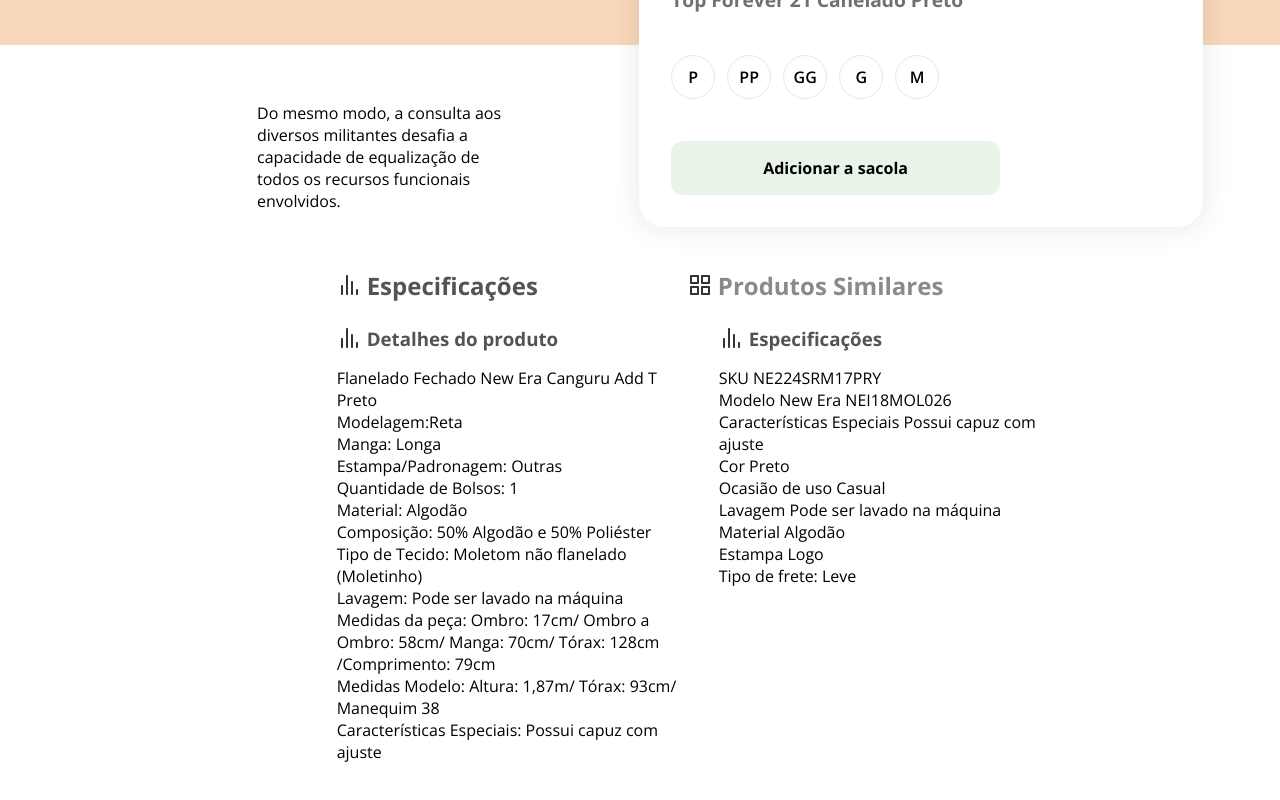
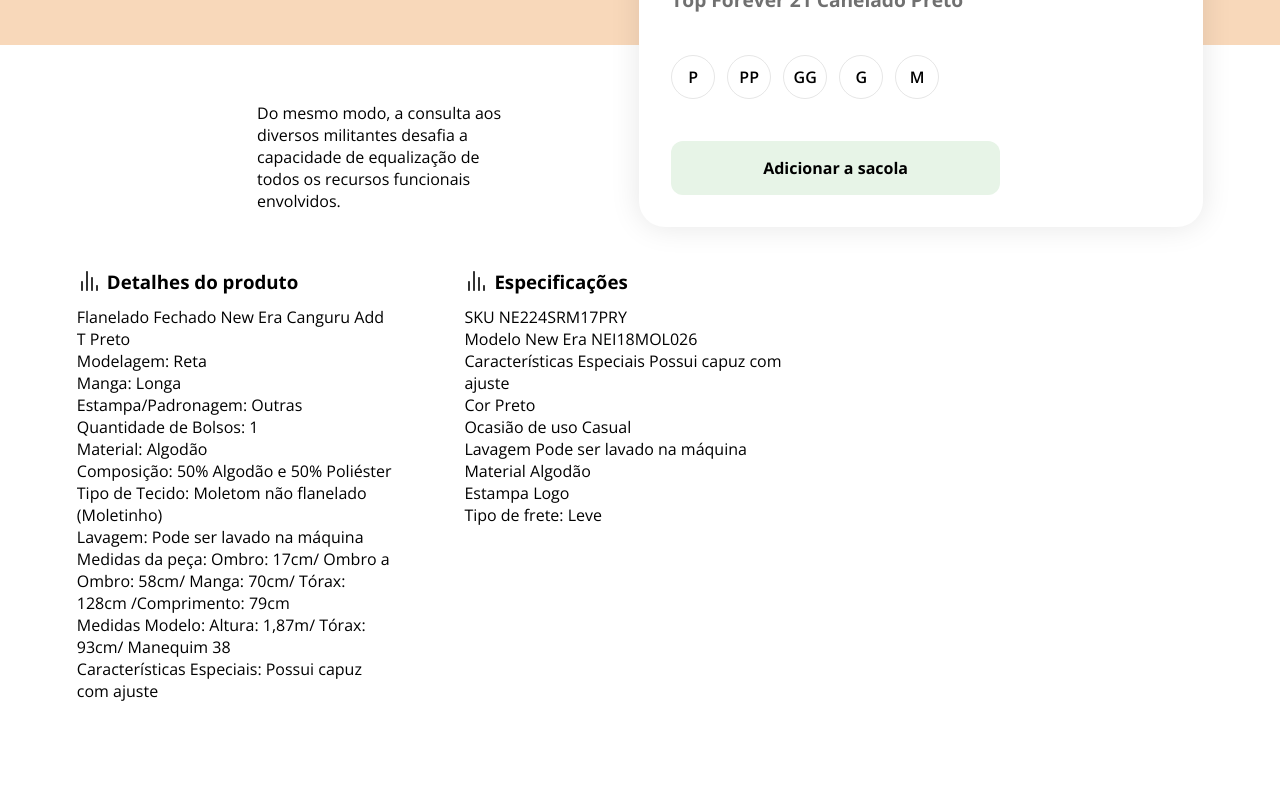
Before and after one commit to marlon307/project-respponse, a Next.js app: page /product/product.module in a window 1280 px wide. Shown: the part 687-1487 px from the top of the page. Before the commit the page ends 1450 px from the top, so only its background shows below. Built offline with nearby package versions, Linux system fonts and the light colour scheme.

Commit message:
Page product detail update

```diff
--- /dev/null
+++ b/components/Cards/CardDetail/Detail.tsx
@@ -0,0 +1,31 @@
+import React from 'react';
+import Svg from '../../../assets/Svg';
+import style from './style.module.scss';
+
+function Detail() {
+  return (
+    <div className={ style.detail }>
+      <h3>
+        <Svg icoName="spec" />
+        Detalhes do produto
+      </h3>
+      <span>Flanelado Fechado New Era Canguru Add T Preto</span>
+      <span>Modelagem: Reta</span>
+      <span>Manga: Longa</span>
+      <span>Estampa/Padronagem: Outras</span>
+      <span>Quantidade de Bolsos: 1</span>
+      <span>Material: Algodão</span>
+      <span>Composição: 50% Algodão e 50% Poliéster</span>
+      <span>Tipo de Tecido: Moletom não flanelado (Moletinho)</span>
+      <span> Lavagem: Pode ser lavado na máquina</span>
+      <span>
+        Medidas da peça: Ombro: 17cm/ Ombro a Ombro: 58cm/ Manga:
+        70cm/ Tórax: 128cm /Comprimento: 79cm
+      </span>
+      <span> Medidas Modelo: Altura: 1,87m/ Tórax: 93cm/ Manequim 38</span>
+      <span>Características Especiais: Possui capuz com ajuste</span>
+    </div>
+  );
+}
+
+export default Detail;
--- /dev/null
+++ b/components/Cards/CardDetail/Spec.tsx
@@ -0,0 +1,25 @@
+import React from 'react';
+import Svg from '../../../assets/Svg';
+import style from './style.module.scss';
+
+function Spec() {
+  return (
+    <div className={ style.detail }>
+      <h3>
+        <Svg icoName="spec" />
+        Especificações
+      </h3>
+      <span>SKU NE224SRM17PRY</span>
+      <span>Modelo New Era NEI18MOL026</span>
+      <span>Características Especiais Possui capuz com ajuste</span>
+      <span>Cor Preto</span>
+      <span>Ocasião de uso Casual</span>
+      <span>Lavagem Pode ser lavado na máquina</span>
+      <span>Material Algodão</span>
+      <span>Estampa Logo</span>
+      <span>Tipo de frete: Leve</span>
+    </div>
+  );
+}
+
+export default Spec;
--- /dev/null
+++ b/components/Cards/CardDetail/style.module.scss
@@ -0,0 +1,23 @@
+// Style Details
+.detail {
+  position: relative;
+  width: 40vh;
+  display: flex;
+  flex-direction: column;
+  align-items: flex-start;
+  justify-content: flex-start;
+  flex: none;
+  margin-right: 6%;
+
+  h3 {
+    display: flex;
+    align-items: center;
+    justify-content: center;
+    gap: 6px;
+    margin-bottom: 12px;
+  }
+
+  span {
+    text-align: start;
+  }
+}
--- a/components/Cards/index.ts
+++ b/components/Cards/index.ts
@@ -3,6 +3,8 @@ import LargeCard from './Large/LargeCard';
 import CardPay from './CardPay/CardPay';
 import CardAdderess from './CardAddress/CardAddress';
 import MinCardOrder from './MinCardOrder/MinCardOrder';
+import DetailsCard from './CardDetail/Detail';
+import Spec from './CardDetail/Spec';
 
 export {
   CardAdderess,
@@ -10,4 +12,6 @@ export {
   LargeCard,
   MinCardOrder,
   SmallCard,
+  DetailsCard,
+  Spec,
 };
--- /dev/null
+++ b/components/SlideDrag/DragItens.tsx
@@ -0,0 +1,16 @@
+import React from 'react';
+import style from './styles/drag.module.scss';
+
+type Props = {
+  children: any
+}
+
+function DragItens({ children }: Props) {
+  return (
+    <div className={ style.drag }>
+      { children }
+    </div>
+  );
+}
+
+export default DragItens;
--- /dev/null
+++ b/components/SlideDrag/styles/drag.module.scss
@@ -0,0 +1,9 @@
+.drag {
+  position: relative;
+  display: flex;
+  align-items: flex-start;
+  justify-content: flex-start;
+  width: 88%;
+  margin: 0 6% 100px;
+  overflow: auto;
+}
--- a/pages/product/[productID].tsx
+++ b/pages/product/[productID].tsx
@@ -4,7 +4,8 @@ import style from './product.module.scss';
 import { options } from '../../service/colorsMock';
 import BarSize from '../../components/Bars/BarSize';
 import AddBag from '../../components/Bars/AddBag';
-import Svg from '../../assets/Svg';
+import DragItens from '../../components/SlideDrag/DragItens';
+import { DetailsCard, Spec } from '../../components/Cards';
 
 function productId() {
   return (
@@ -35,61 +36,10 @@ function productId() {
           <AddBag />
         </div>
       </div>
-      <div className={ style.moreinfo }>
-        <label htmlFor="espec">
-          <input className={ style.teste } type="radio" name="option" id="espec" defaultChecked />
-          <h2>
-            <Svg icoName="spec" />
-            Especificações
-          </h2>
-          <div className={ style.details }>
-            <div className={ style.detail }>
-              <h3>
-                <Svg icoName="spec" />
-                Detalhes do produto
-              </h3>
-              <span>Flanelado Fechado New Era Canguru Add T Preto</span>
-              <span>Modelagem:Reta</span>
-              <span>Manga: Longa</span>
-              <span>Estampa/Padronagem: Outras</span>
-              <span>Quantidade de Bolsos: 1</span>
-              <span>Material: Algodão</span>
-              <span>Composição: 50% Algodão e 50% Poliéster</span>
-              <span>Tipo de Tecido: Moletom não flanelado (Moletinho)</span>
-              <span> Lavagem: Pode ser lavado na máquina</span>
-              <span>
-                Medidas da peça: Ombro: 17cm/ Ombro a Ombro: 58cm/ Manga:
-                70cm/ Tórax: 128cm /Comprimento: 79cm
-              </span>
-              <span> Medidas Modelo: Altura: 1,87m/ Tórax: 93cm/ Manequim 38</span>
-              <span>Características Especiais: Possui capuz com ajuste</span>
-            </div>
-            <div className={ style.spec }>
-              <h3>
-                <Svg icoName="spec" />
-                Especificações
-              </h3>
-              <span>SKU NE224SRM17PRY</span>
-              <span>Modelo New Era NEI18MOL026</span>
-              <span>Características Especiais Possui capuz com ajuste</span>
-              <span>Cor Preto</span>
-              <span>Ocasião de uso Casual</span>
-              <span>Lavagem Pode ser lavado na máquina</span>
-              <span>Material Algodão</span>
-              <span>Estampa Logo</span>
-              <span>Tipo de frete: Leve</span>
-            </div>
-          </div>
-        </label>
-        <label htmlFor="products">
-          <input className={ style.teste } type="radio" name="option" id="products" />
-          <h2>
-            <Svg icoName="similar" />
-            Produtos Similares
-          </h2>
-          <div className={ style.products } />
-        </label>
-      </div>
+      <DragItens>
+        <DetailsCard />
+        <Spec />
+      </DragItens>
     </div>
   );
 }
--- a/pages/product/product.module.scss
+++ b/pages/product/product.module.scss
@@ -50,59 +50,6 @@
   margin-bottom: 42px;
 }
 
-.moreinfo {
-  position: relative;
-  width: 100%;
-  display: flex;
-  align-items: center;
-  justify-content: center;
-  gap: 150px;
-  margin: 0 auto;
-
-  input {
-    display: none;
-  }
-
-  input:checked~h2 {
-    color: #535353;
-  }
-
-  h2 {
-    display: flex;
-    align-items: center;
-    gap: 6px;
-    color: #8a8a8a;
-  }
-}
-
-.details {
-  position: absolute;
-  display: flex;
-  justify-content: center;
-  align-items: flex-start;
-  gap: 32px;
-  margin: 24px 0;
-
-  div {
-    width: 350px;
-
-    h3 {
-      margin-bottom: 16px;
-      display: flex;
-      align-items: center;
-      gap: 6px;
-      color: #535353;
-    }
-
-    span {
-      display: flex;
-      align-items: flex-start;
-      flex-direction: column;
-    }
-  }
-}
-
-
 @media (max-width: 750px) {
   .infos {
     margin-top: 0;
@@ -135,34 +82,4 @@
     margin: 52px auto 0;
     order: 2;
   }
-
-  .moreinfo {
-    gap: 18px;
-    width: 85%;
-
-    h2 {
-      font-size: 0.99em;
-    }
-  }
-
-  .details {
-    width: 100%;
-    justify-content: flex-start;
-    overflow: auto;
-    right: 0;
-
-    h3 {
-      font-size: 0.8em;
-    }
-
-    div {
-      flex: none;
-      width: 275px;
-    }
-
-    span {
-      font-size: 0.7em;
-      color: #505050;
-    }
-  }
 }
```
